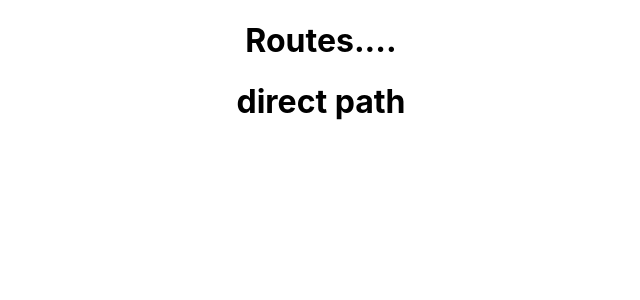
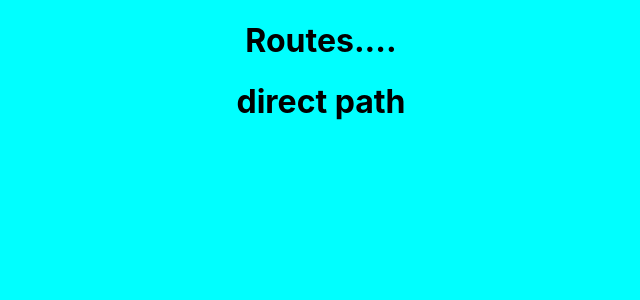
Before and after one commit to karthickselvendran/demo123, a React (Create React App) app: page / in a window 1280 px wide. Shown: the top 300 px of the page, without its empty margins (319-959 px from the left). Built offline with nearby package versions, Linux system fonts and the light colour scheme.

Commit message:
bg clr changed

```diff
--- a/src/index.css
+++ b/src/index.css
@@ -5,6 +5,7 @@
     sans-serif;
   -webkit-font-smoothing: antialiased;
   -moz-osx-font-smoothing: grayscale;
+  background-color: aqua;
 }
 
 code {
```
Also changed, not shown: src/App.js (+0 -16 lines).
